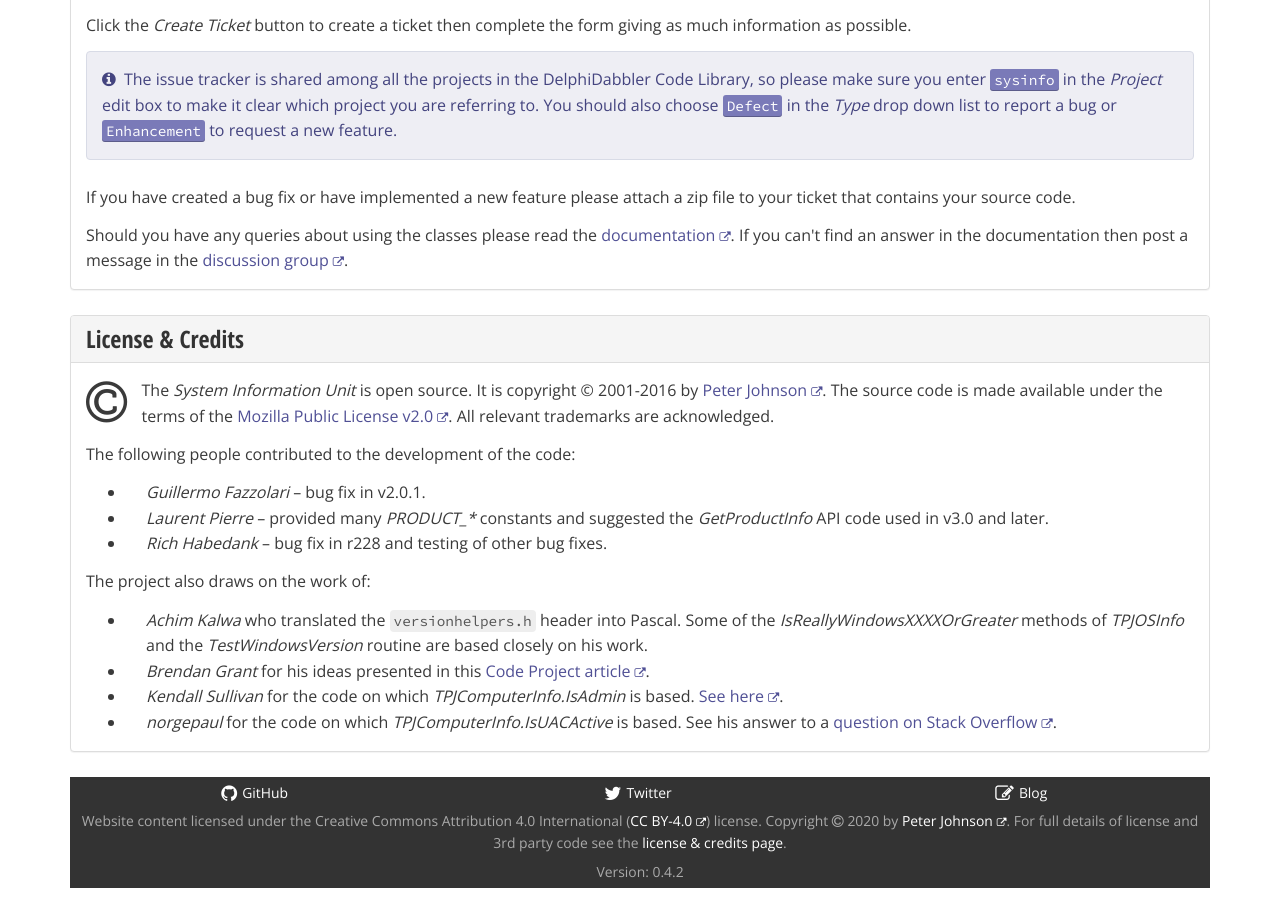
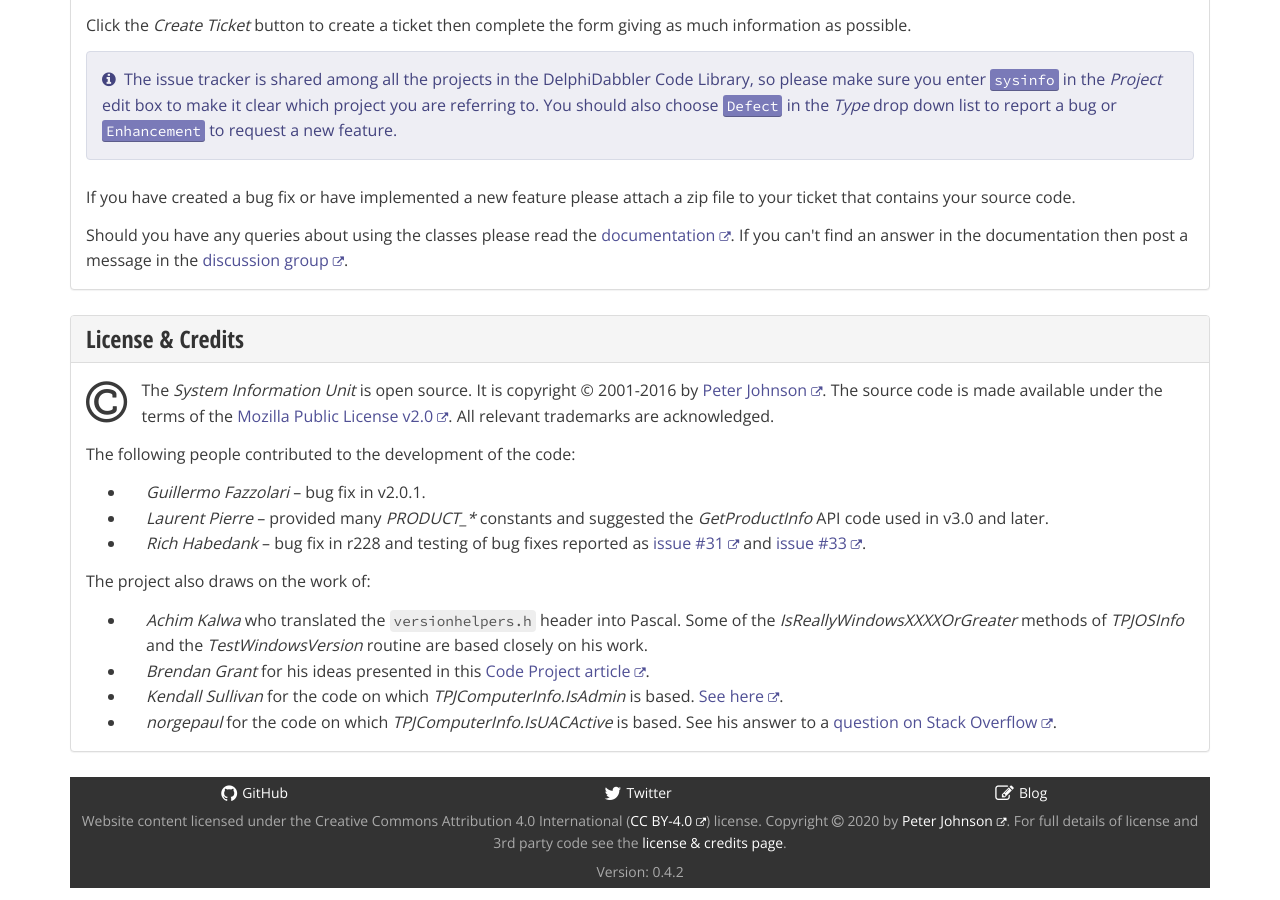
Before and after one commit to delphidabbler/delphidabbler.github.io, a Jekyll site: the page built from _software/sysinfo.html, in a window 1280 px wide and 900 px high, scrolled down 2649 px. Built offline with Jekyll 4.4.1, drawn with Linux system fonts in a browser that asks for light colours; nearby versions of some CDN libraries.

Commit message:
Insert or modify some links in License & Credits section

```diff
--- a/_software/sysinfo.html
+++ b/_software/sysinfo.html
@@ -12,7 +12,7 @@
 precis: "Gets information about the host computer and operating system"
 summary: "Source code of a unit containing static classes, constant, type definitions and routines to provide information about the host computer and operating system."
 download-base-url: "https://sourceforge.net/projects/ddablib/files/sysinfo/"
-repo-url: https://sourceforge.net/p/ddablib/code/HEAD/tree/trunk/projects/sysinfo/
+repo-url: "https://sourceforge.net/p/ddablib/code/HEAD/tree/trunk/projects/sysinfo/"
 want-header-buttons: true
 mothballed: false
 ---
@@ -281,7 +281,7 @@
         <em>Laurent Pierre</em> &ndash; provided many <var>PRODUCT_*</var> constants and suggested the <var>GetProductInfo</var> API code used in v3.0 and later.
       </li>
       <li>
-        <em>Rich Habedank</em> &ndash; bug fix in r228 and testing of other bug fixes.
+        <em>Rich Habedank</em> &ndash; bug fix in r228 and testing of bug fixes reported as <a href="https://sourceforge.net/p/ddablib/tickets/31/">issue #31</a> and <a href="https://sourceforge.net/p/ddablib/tickets/33/">issue #33</a>.
       </li>
     </ul>
     <p>
@@ -292,13 +292,13 @@
          <em>Achim Kalwa</em> who translated the <code>versionhelpers.h</code> header into Pascal. Some of the <var>IsReallyWindowsXXXXOrGreater</var> methods of <var>TPJOSInfo</var> and the <var>TestWindowsVersion</var> routine are based closely on his work.
       </li>
       <li>
-        <em>Brendan Grant</em> for his ideas presented in this <a href="http://bit.ly/1mDKTu3">Code Project article</a>.
+        <em>Brendan Grant</em> for his ideas presented in this <a href="https://www.codeproject.com/Articles/16976/Determining-the-specific-edition-of-Windows-for-no">Code Project article</a>.
       </li>
       <li>
         <em>Kendall Sullivan</em> for the code on which <var>TPJComputerInfo.IsAdmin</var> is based. <a href="http://edn.embarcadero.com/article/26752" aria-label="See the article">See here</a>.
       </li>
       <li>
-        <em>norgepaul</em> for the code on which <var>TPJComputerInfo.IsUACActive</var> is based. See his answer to a <a href="http://tinyurl.com/avlztmg" aria-label="Go to question on Stack Overflow">question on Stack Overflow</a>.
+        <em>norgepaul</em> for the code on which <var>TPJComputerInfo.IsUACActive</var> is based. See his answer to a <a href="https://stackoverflow.com/questions/4346619/delphi-executing-command-line-command" aria-label="Go to question on Stack Overflow">question on Stack Overflow</a>.
       </li>
     </ul>
   </div>
```
